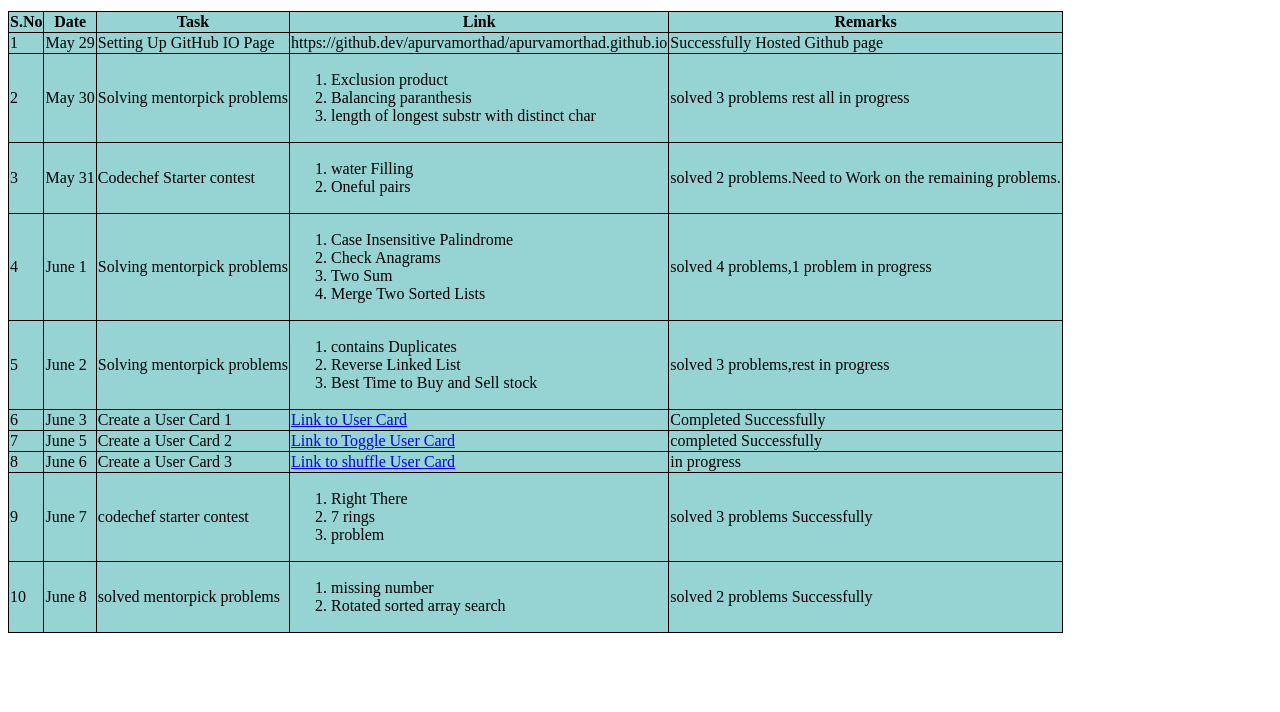
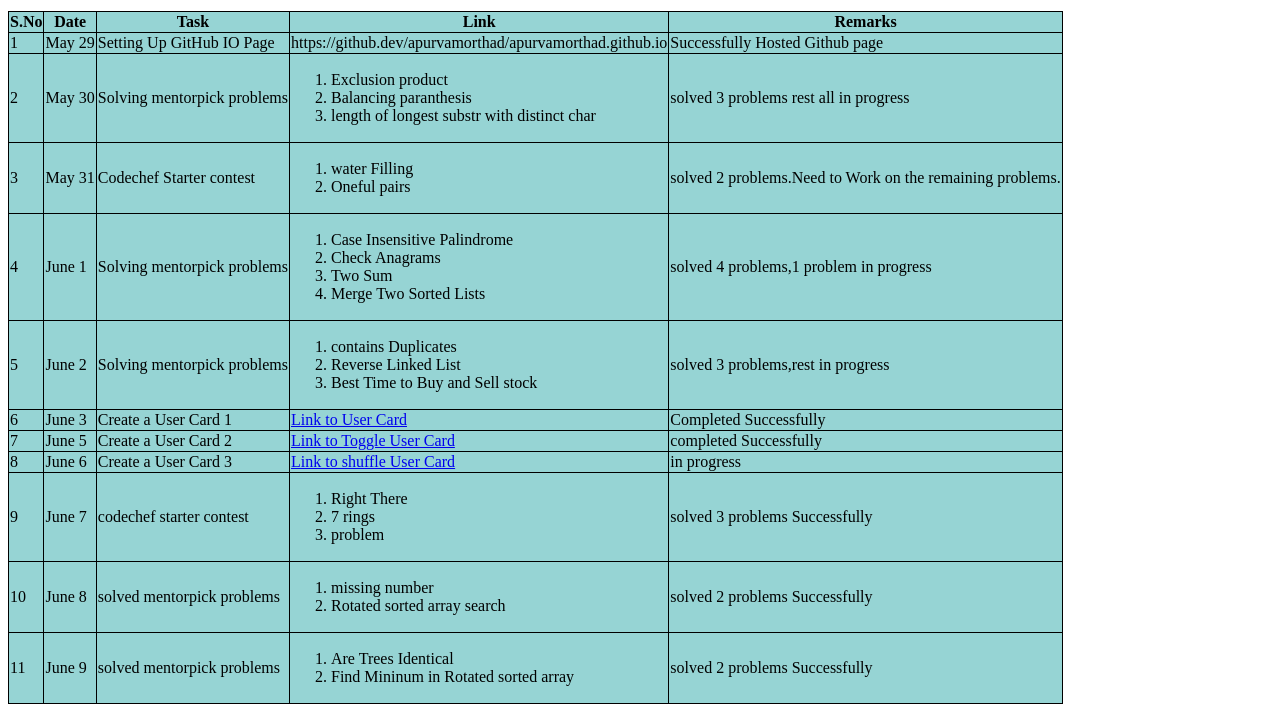
Before and after one commit to apurvamorthad/apurvamorthad.github.io, a plain HTML site: page index.html in a window 1280 px wide. Shown: the part 90-802 px from the top of the page. Drawn offline with Linux system fonts and the light colour scheme.

Commit message:
solved problems in mentorpick

```diff
--- a/index.html
+++ b/index.html
@@ -118,6 +118,16 @@
             </ol></td>
             <td>solved 2 problems Successfully</td>
         </tr>
+        <tr>
+            <td>11</td>
+            <td>June 9</td>
+            <td>solved mentorpick problems</td>
+            <td><ol>
+                <li>Are Trees Identical</li>
+                <li>Find Mininum in Rotated sorted array</li>
+            </ol></td>
+            <td>solved 2 problems Successfully</td>
+        </tr>
     </table>
     <script src="script.js"></script>
 </body>
```
